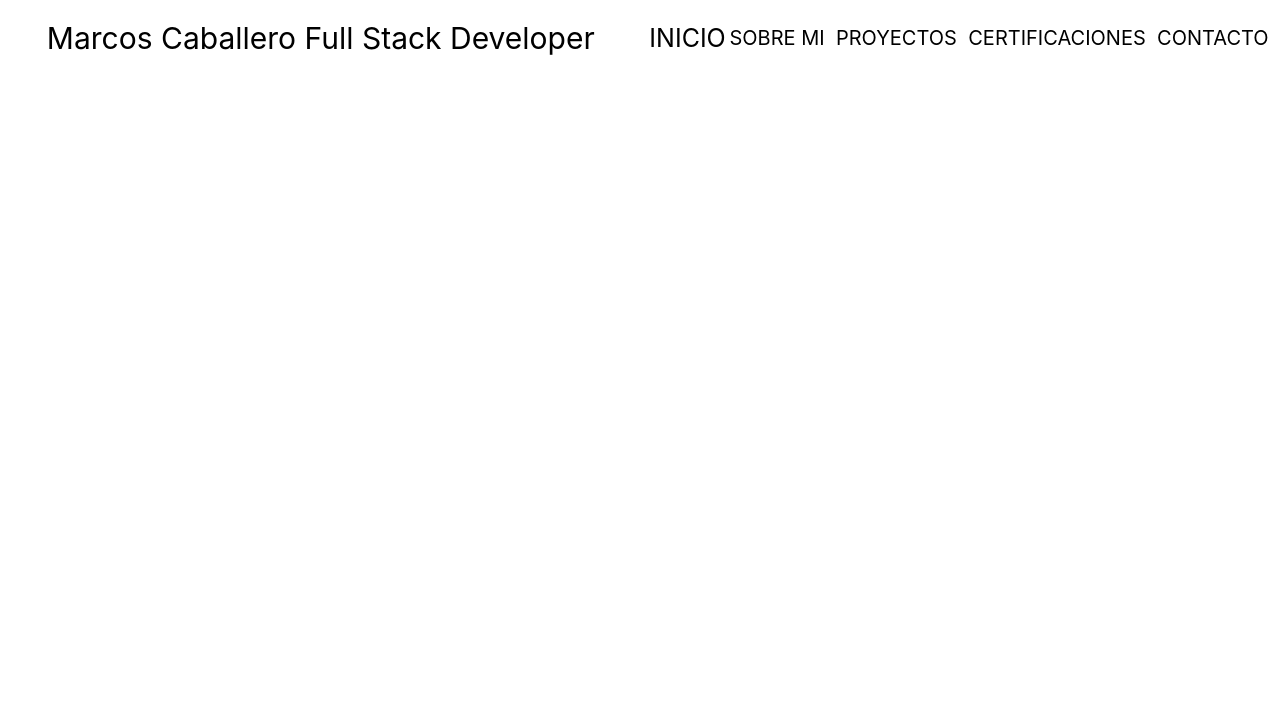
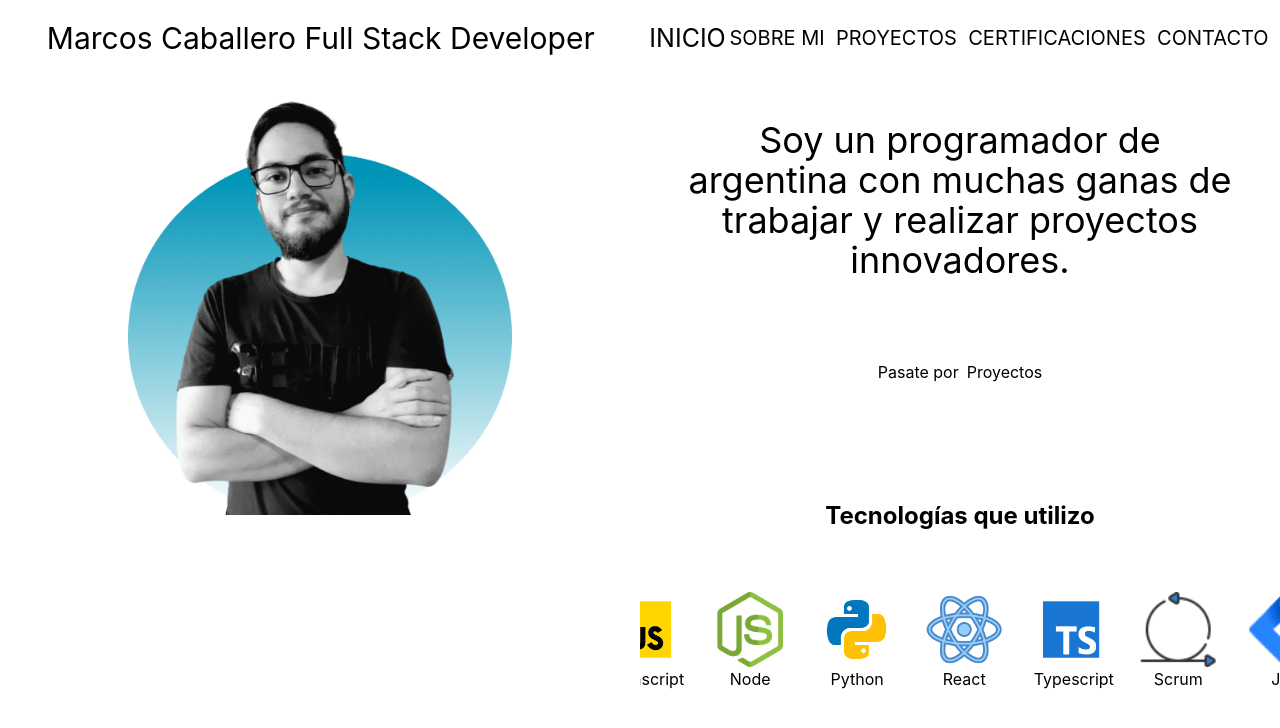
Before and after one commit to MarcosCaballero/portfolio-marcos, a Next.js app: page / in a window 1280 px wide. Shown: the top 728 px of the page. Built offline with nearby package versions, Linux system fonts and the light colour scheme.

Commit message:
adding Landing component

```diff
--- a/components/Landing/Landing.jsx
+++ b/components/Landing/Landing.jsx
@@ -1,24 +1,31 @@
 import React from "react";
 import Tecnologies from "../Tecnoligies/Tecnologies";
+import Link from "next/link";
 
 const Landing = () => {
   return (
     <div className="w-full h-screen flex ">
       <div className="w-2/4 h-full">
         <img
-          className="m-20 mx-auto"
+          className="mt-[15%] mx-auto"
           src="/foto (2).png"
           width="60%"
           alt="foto landing marcos caballero"
         />
       </div>
       <div className="w-2/4 h-full">
-        <h3 className="h-3/5">
-          Lorem ipsum dolor sit amet, consectetur adipisicing elit. Blanditiis
-          nihil quod eligendi iure error cum expedita, eius fugit numquam
-          tempora ad aut quia, tenetur necessitatibus rem molestiae unde nisi
-          nostrum!
-        </h3>
+        <div className="h-3/5 pt-20">
+          <h3 className="text-4xl text-center p-10 ">
+            Soy un programador de argentina con muchas ganas de trabajar y
+            realizar proyectos innovadores.
+          </h3>
+          <p className="text-center py-10 mx-auto">
+            Pasate por
+            <Link href="/projects">
+              <a className="pl-2">Proyectos</a>
+            </Link>
+          </p>
+        </div>
         <div className="h-2/5">
           <Tecnologies />
         </div>
--- a/pages/index.js
+++ b/pages/index.js
@@ -1,4 +1,5 @@
 import React from "react";
+import Landing from "../components/Landing/Landing";
 import Navbar from "../components/Navbar/Navbar";
 
 export default function Home() {
@@ -6,6 +7,7 @@ export default function Home() {
     <div className="">
       <title>Marcos Caballero</title>
       <Navbar />
+      <Landing />
     </div>
   );
 }
```
